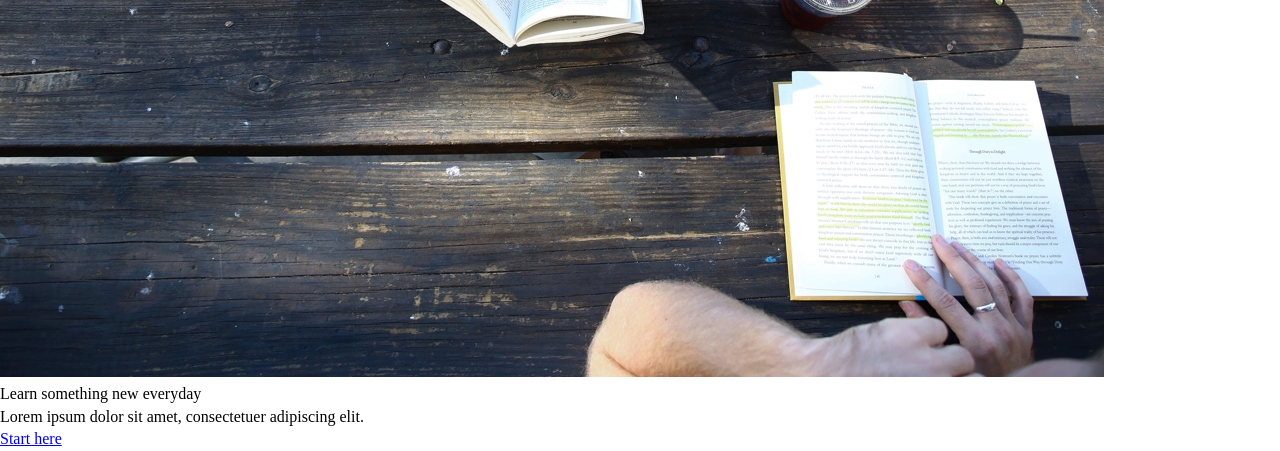
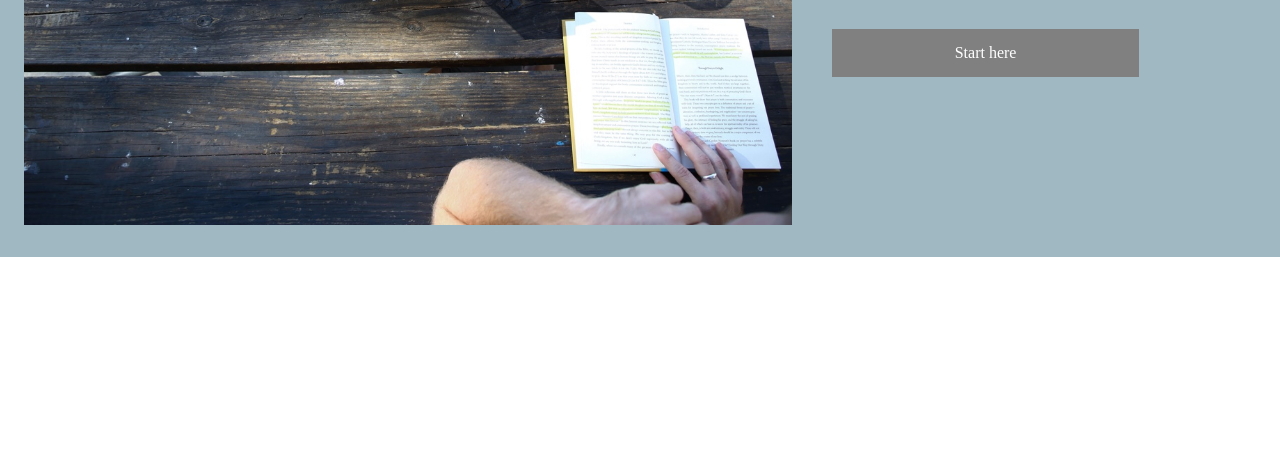
Before and after one commit to johnyboy21/colmaracademy, a plain HTML site: page index.html in a window 1280 px wide. Shown: the part 439-890 px from the top of the page. After the commit the page ends 800 px from the top, so only its background shows below. Drawn offline with Linux system fonts and the light colour scheme; a web font is replaced by a local one.

Commit message:
Added banner section with some markup.

```diff
--- a/resources/css/style.css
+++ b/resources/css/style.css
@@ -90,6 +90,51 @@ nav span a {
   padding: 0 1.5rem;
 }
 
+/* Banner Section */
+.banner {
+  display: inline-flex;
+  align-items: center;
+  background-color: #9FB8C2;
+  width: 100%;
+  margin-top: 4rem;
+}
+
+.banner img {
+  max-width: 60%;
+  padding: 2rem 1.5rem;
+}
+
+.text {
+  max-width: 30%;
+  line-height: 3rem;
+  padding-left: 1rem;
+}
+
+.text h1 {
+  font-size: 2.5rem;
+  font-weight: 600;
+  padding: 1rem 0;
+
+}
+
+.text h2 {
+  font-size: 1.25rem;
+  line-height: 2rem;
+  max-width: 90%;
+}
+
+.text h3 {
+  background-color: grey;
+  text-align: center;
+  margin-top: 2rem;
+  max-width: 80%;
+  color: white
+}
+
+.banner .text a {
+  text-decoration: none;
+}
+
 
 
 /* Media Specific Styling */
```
